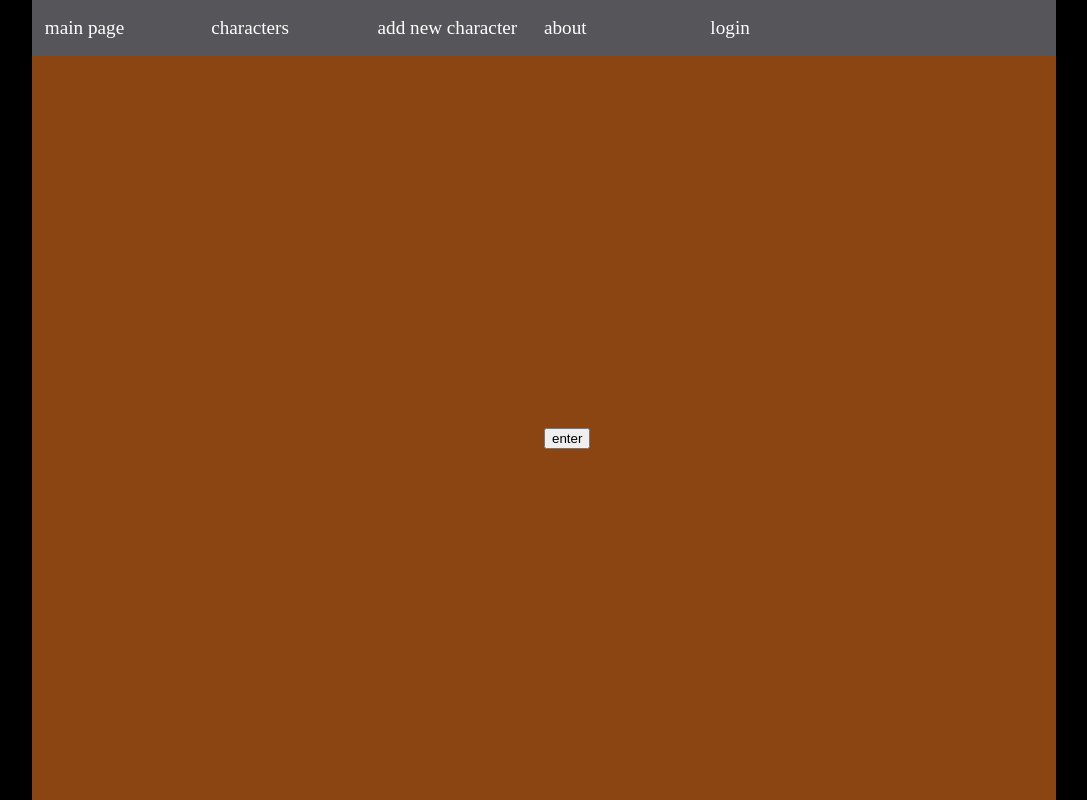
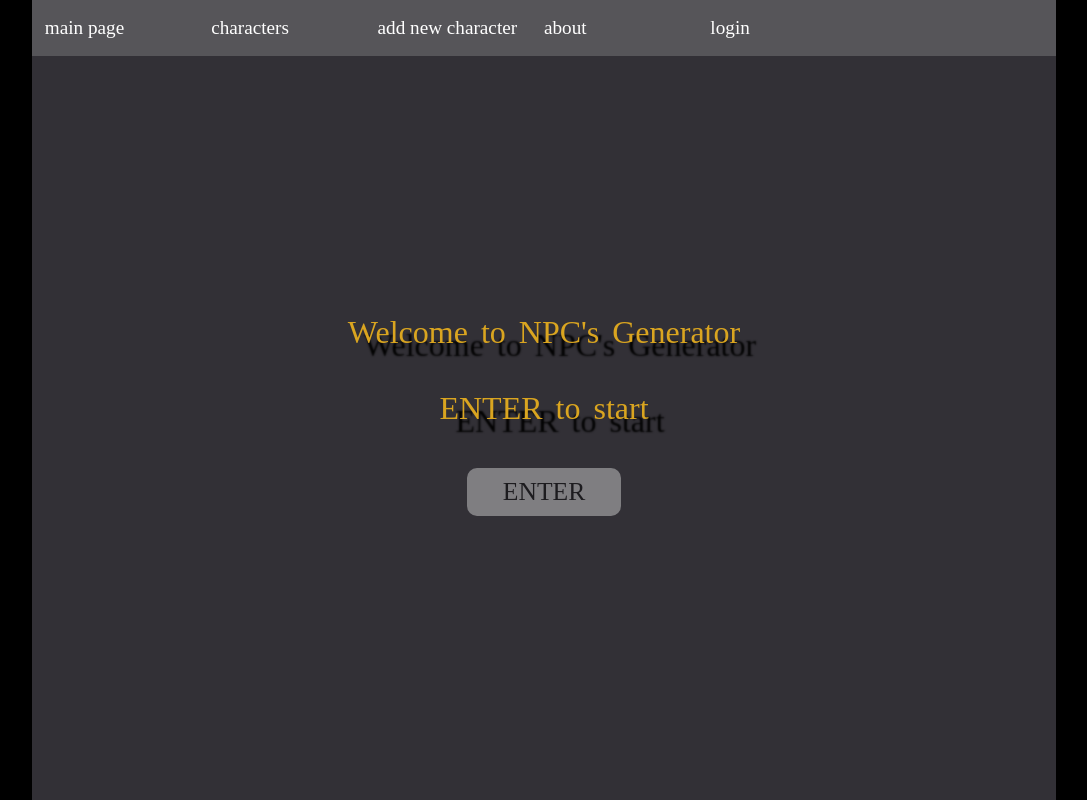
Before and after one commit to inka3inka/NPC-s-Generator, a React app: page /#/mainPage in a window 1280 px wide. Shown: the whole page, without its empty margins (96-1183 px from the left). Built offline with nearby package versions, Linux system fonts and the light colour scheme; a web font is replaced by a local one.

Commit message:
main Page without animations

```diff
--- a/js/components/mainPage.js
+++ b/js/components/mainPage.js
@@ -1,4 +1,5 @@
 import React, {Component} from 'react';
+import {Link} from "react-router-dom";
 
 export class MainPage extends Component {
 
@@ -9,11 +10,21 @@ export class MainPage extends Component {
 
 
           <div className="curtain__wrapper">
+            <div className="first-text">
+              <div className="introduction-text">
+                Welcome to NPC's Generator
+              </div>
+              <div className="enter-text">
+                ENTER to start
+              </div>
+              <Link to="/characters" className="nav-element"><button className="enter-button">
 
-            <button className="enter-button">enter</button>
+                enter
 
-            <input type="checkbox" defaultChecked/>
+              </button>
+              </Link>
 
+            </div>
 
             <div className="curtain__panel curtain__panel--left">
 
--- a/scss/style.scss
+++ b/scss/style.scss
@@ -354,54 +354,121 @@ html {
   position: relative;
   z-index: 1;
 
+  .first-text {
+    width: 50%;
+    height: 25vh;
+    text-align: center;
+    font-size: 2.5rem;
+    word-spacing: 5px;
+    color: goldenrod;
+    text-shadow: rgb(0, 0, 0) 16px 13px 2px;
+    position: absolute;
+    z-index: 3;
+    display: flex;
+    flex-direction: column;
+    justify-content: space-between;
+    align-items: center;
+    top: 35%;
+    left: 25%;
+  }
+
   .enter-button {
-    position: absolute;
-    top: 50%;
-    left: 50%;
-    z-index: 3;
+    width: 12vw;
+    height: 6vh;
+    font-size: 2rem;
+    border-radius: 10px;
+    font-family: 'Rye', cursive;
+    text-transform: uppercase;
+    border: none;
+    cursor: pointer;
+
+    &:hover {
+      background-color: black;
+      color: goldenrod;
+    }
+
   }
 }
 
-.curtain__panel {
-  background: saddlebrown;
-  width: 50%;
-  height: 93vh;
-  float: left;
-  position: relative;
-  z-index: 2;
-  transition: all 1s ease-out;
+//.curtain__panel {
+//  background: saddlebrown;
+//  width: 50%;
+//  height: 93vh;
+//  float: left;
+//  position: relative;
+//  z-index: 2;
+//  transition: all 1s ease-out;
+//
+//}
+//
+//.curtain__panel--left {
+//  transform: translateX(-100%);
+//}
+//
+//.curtain__panel--right {
+//  transform: translateX(100%);
+//}
+//
+//.curtain__prize {
+//  background: #333;
+//  position: absolute;
+//  z-index: 1;
+//  width: 80%;
+//  height: 93vh;
+//}
+//
+//input[type=checkbox] {
+//  position: absolute;
+//  cursor: pointer;
+//  width: 100%;
+//  height: 100%;
+//  z-index: 100;
+//  opacity: 0;
+//}
+//
+//input[type=checkbox]:checked ~ div.curtain__panel--left {
+//  transform: translateX(0);
+//}
+//
+//input[type=checkbox]:checked ~ div.curtain__panel--right {
+//  transform: translateX(0);
+//}
 
+
+//animation
+
+@keyframes visible-text-1 {
+  0% {
+    opacity: 0
+  }
+  100% {
+    opacity: 1
+  }
 }
 
-.curtain__panel--left {
-  transform: translateX(-100%);
+@keyframes visible-text-2 {
+  0% {
+    opacity: 0
+  }
+  50% {
+    opacity: 0
+  }
+  100% {
+    opacity: 1
+  }
 }
 
-.curtain__panel--right {
-  transform: translateX(100%);
+.introduction-text {
+  animation-name: visible-text-1;
+  animation-duration: 4s;
 }
 
-.curtain__prize {
-  background: #333;
-  position: absolute;
-  z-index: 1;
-  width: 80%;
-  height: 93vh;
+.enter-text {
+  animation-name: visible-text-2;
+  animation-duration: 4s;
 }
 
-input[type=checkbox] {
-  position: absolute;
-  cursor: pointer;
-  width: 100%;
-  height: 100%;
-  z-index: 100;
-  opacity: 0;
+.enter-button {
+  animation-name: visible-text-2;
+  animation-duration: 8s;
 }
-
-input[type=checkbox]:checked ~ div.curtain__panel--left {
-  transform: translateX(0);
-}
-
-input[type=checkbox]:checked ~ div.curtain__panel--right {
-  transform: translateX(0);
-}
```
